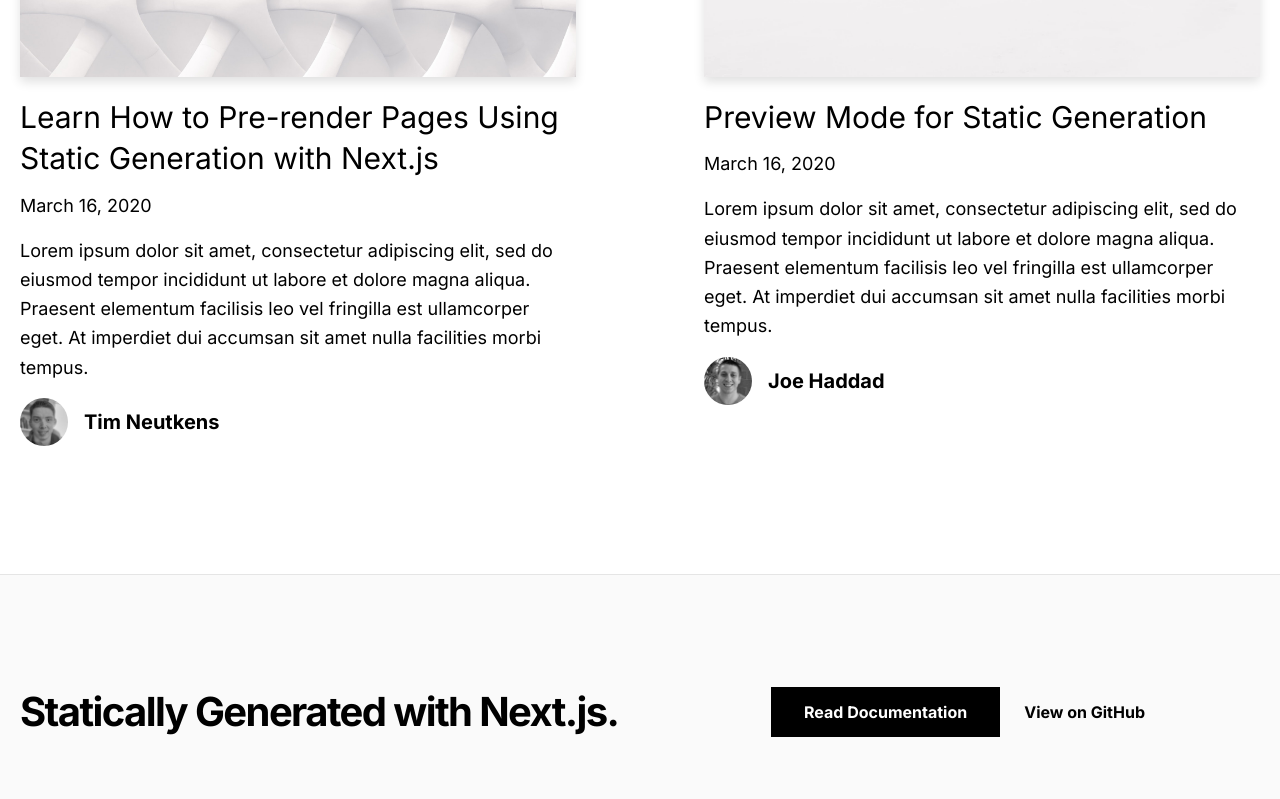
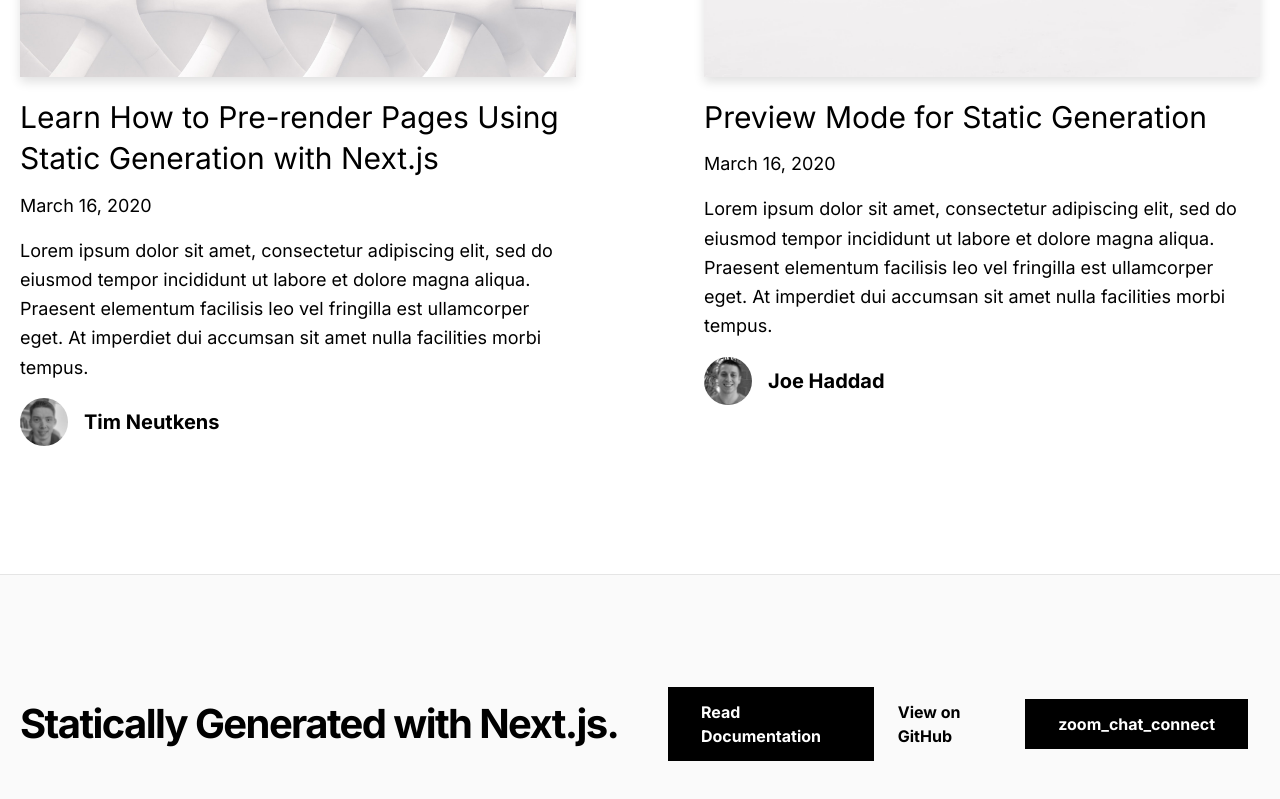
Before and after one commit to bjchoNetcom/zoom_button_test, a Next.js app: page / in a window 1280 px wide. Shown: the part 1847-2646 px from the top of the page. Built offline with nearby package versions, Linux system fonts and the light colour scheme.

Commit message:
embedded_test4

```diff
--- a/src/app/_components/footer.tsx
+++ b/src/app/_components/footer.tsx
@@ -22,8 +22,13 @@
             >
               View on GitHub
             </a>
+            <a
+              href="zoom"
+              className="mx-3 bg-black hover:bg-white hover:text-black border border-black text-white font-bold py-3 px-12 lg:px-8 duration-200 transition-colors mb-6 lg:mb-0"
+            >
+              zoom_chat_connect
+            </a>
           </div>
-          <div id="zoom"></div>
           {/* <script data-apikey="aERpcc4gSZSOM_JcHsn0ng" data-env="us01" src="https://us01ccistatic.zoom.us/us01cci/web-sdk/zcc-sdk.js"></script>  */}
           {/* <script data-entry-id="GQEgrbkBSRKDprceQMqvqg" data-env="us01" data-apikey="aERpcc4gSZSOM_JcHsn0ng" src="https://us01ccistatic.zoom.us/us01cci/web-sdk/video-client.js"></script> */}
         </div>
```
